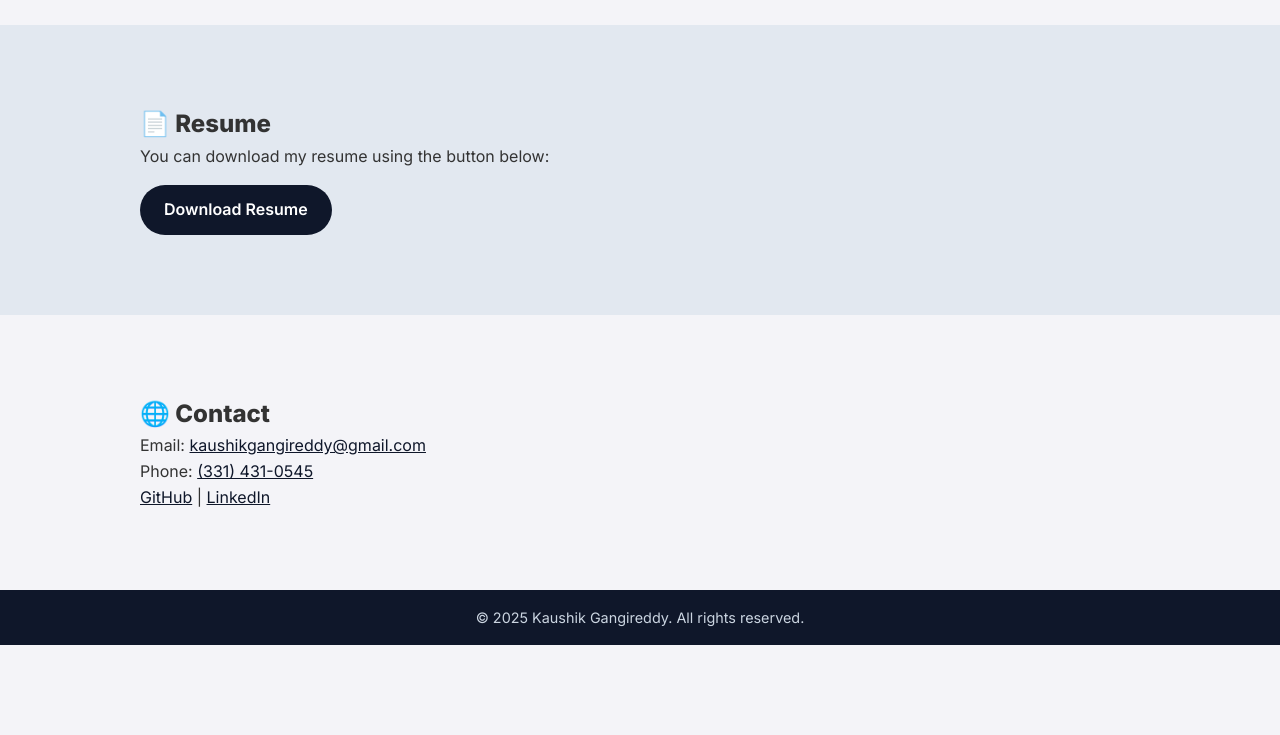
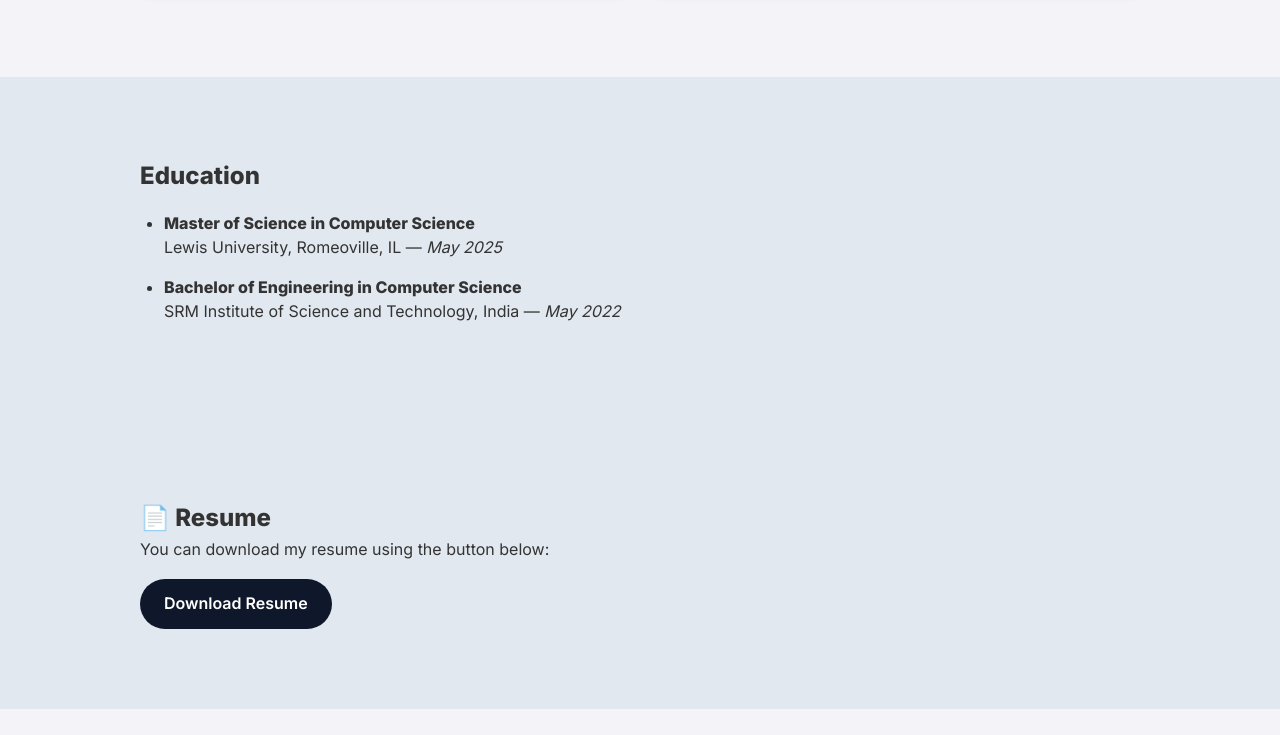
Before and after one commit to kaushikreddie/kaushikreddie.github.io, a plain HTML site: page index.html in a window 1280 px wide. Shown: the part 1370-2105 px from the top of the page. Before the commit the page ends 2015 px from the top, so only its background shows below. Drawn offline with Linux system fonts and the light colour scheme.

Commit message:
Update index.html
updated about me

```diff
--- a/index.html
+++ b/index.html
@@ -16,6 +16,7 @@
             <nav>
               <a href="#about">About</a>
               <a href="#projects">Projects</a>
+               <a href="#education">Education</a>
               <a href="#resume">Resume</a>
               <a href="#contact">Contact</a>
             </nav>
@@ -38,12 +39,13 @@
       <div>
         <h2>About Me</h2>
         <p>
-            I am a passionate Software Engineer currently pursuing my Master’s in Computer Science at Lewis University, with a strong foundation in backend and full-stack development. My career journey began as a Software Test Engineer at AnywhereWorks Inc., where I automated functional and regression tests using Selenium, Cucumber, and JavaScript. This work led to a 60% reduction in manual testing efforts and significantly improved software reliability.
+          I am a passionate Software Engineer currently pursuing my Master’s in Computer Science at Lewis University, with a strong foundation in backend and full-stack development. My career journey began as a Software Test Engineer at AnywhereWorks Inc., where I automated functional and regression tests using Selenium, Cucumber, and JavaScript. This work led to a 60% reduction in manual testing efforts and significantly improved software reliability.
 
-            As I transition into backend development and cloud technologies, I’ve been deepening my skills in Java, Python, and JavaScript. I specialize in building scalable applications and APIs, and I am particularly passionate about exploring cloud platforms such as AWS. My ultimate goal is to combine my testing experience and current development expertise to deliver high-quality, scalable software solutions.
+          As I transition into backend development and cloud technologies, I’ve been deepening my skills in Java (Spring Boot), React, and cloud platforms such as AWS and Azure. My expertise also includes Docker, SQL, and developing scalable, reliable software solutions.
 
-            I’m excited to continue growing as a full-stack developer and to leverage my diverse skill set to build innovative applications that make a real impact.
+          I am particularly passionate about building robust, high-performance applications that leverage cloud infrastructure. My goal is to combine my testing experience and development skills to deliver high-quality, scalable software that meets real-world needs.
 
+          Excited to continue my growth as a full-stack developer, I aim to leverage my diverse skill set to create impactful applications, deliver end-to-end solutions, and collaborate effectively across all stages of development.
 
         </p>
         </p>
@@ -81,6 +83,23 @@
     </div>
   </section>
 
+  <section id="education" class="section alt-bg">
+  <div class="container">
+    <h2>Education</h2>
+    <ul>
+      <li>
+        <strong>Master of Science in Computer Science</strong><br />
+        Lewis University, Romeoville, IL — <em>May 2025</em>
+      </li>
+      <li>
+        <strong>Bachelor of Engineering in Computer Science</strong><br />
+        SRM Institute of Science and Technology, India — <em>May 2022</em>
+      </li>
+    </ul>
+  </div>
+</section>
+
+
   <section id="resume" class="section alt-bg">
     <div class="container">
       <h2>📄 Resume</h2>
```
